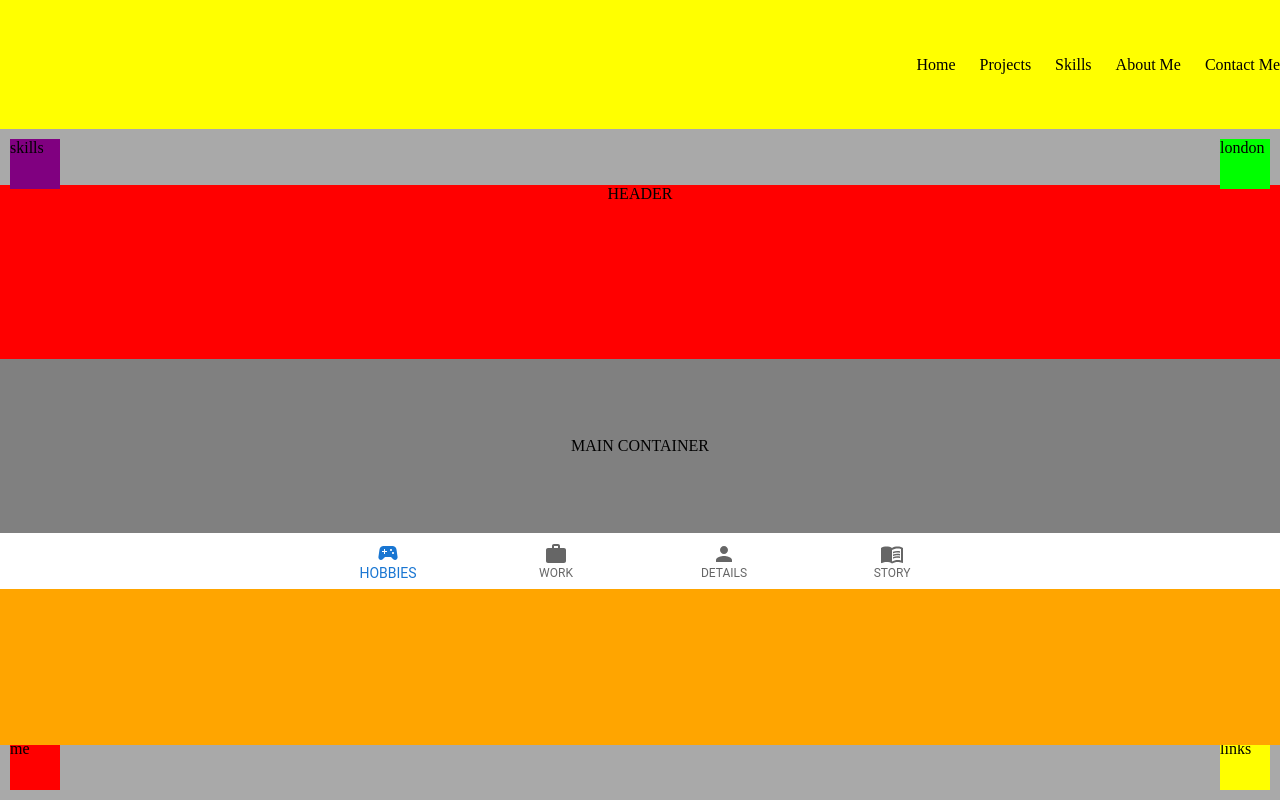
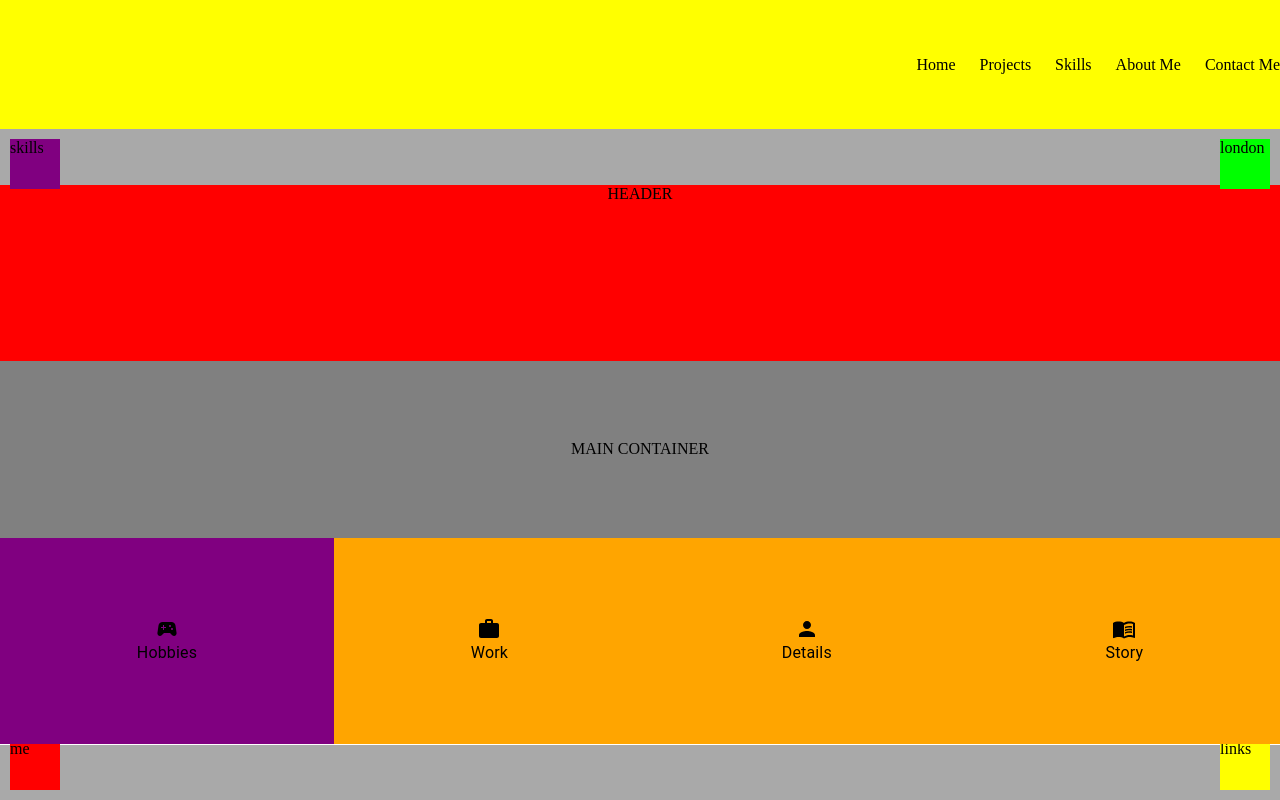
Before and after one commit to aiacuone/portfolio-v3, a Next.js app: page /aboutMe in a window 1280 px wide. Built offline with nearby package versions, Linux system fonts and the light colour scheme.

Commit message:
attached styling and logic to buttons about me page

```diff
--- a/pages/aboutMe.js
+++ b/pages/aboutMe.js
@@ -7,6 +7,8 @@ import ButtonGroup from '@mui/material/ButtonGroup'
 import Box from '@mui/material/Box'
 import BottomNavigation from '@mui/material/BottomNavigation'
 import BottomNavigationAction from '@mui/material/BottomNavigationAction'
+import Typography from '@mui/material/Typography'
+import Image from 'next/image'
 
 import RestoreIcon from '@mui/icons-material/Restore'
 
@@ -73,7 +75,7 @@ export default function aboutMe() {
           alignItems="center">
           ABOUT ME HEADER
         </Grid>
-        <Grid className={classes.buttonContainer} container>
+        <Grid className={classes.buttonContainer} container direction="column">
           <Buttons />
         </Grid>
         <Grid
@@ -225,30 +227,53 @@ export default function aboutMe() {
     )
   }
 
+  // const Buttons = () => {
+  //   return (
+  //     <Box sx={{ width: '100%' }}>
+  //       <BottomNavigation
+  //         showLabels
+  //         value={selection}
+  //         className={classesRoot.bottomNav}
+  //         onChange={(event, newSelection) => {
+  //           setSelection(newSelection)
+  //         }}>
+  //         {aboutMeArr.map((item) => {
+  //           const { name, icon: Icon } = aboutMeObj[item]
+  //           console.log(Icon, 'Icon')
+  //           return (
+  //             <BottomNavigationAction
+  //               icon={<Icon />}
+  //               label={name.toUpperCase()}
+  //               className={classesRoot.button}
+  //             />
+  //           )
+  //         })}
+  //       </BottomNavigation>
+  //     </Box>
+  //   )
+  // }
+
   const Buttons = () => {
-    return (
-      <Box sx={{ width: '100%' }}>
-        <BottomNavigation
-          showLabels
-          value={selection}
-          className={classesRoot.bottomNav}
-          onChange={(event, newSelection) => {
-            setSelection(newSelection)
-          }}>
-          {aboutMeArr.map((item) => {
-            const { name, icon: Icon } = aboutMeObj[item]
-            console.log(Icon, 'Icon')
-            return (
-              <BottomNavigationAction
-                icon={<Icon />}
-                label={name.toUpperCase()}
-                className={classesRoot.button}
-              />
-            )
-          })}
-        </BottomNavigation>
-      </Box>
-    )
+    const buttons = aboutMeArr.map((item, index) => {
+      const { name, icon: Icon } = aboutMeObj[item]
+      return (
+        <Grid
+          onClick={() => setSelection(index)}
+          className={classesRoot.button}
+          style={{ background: index == selection && 'purple' }}>
+          <Grid
+            container
+            className={classesRoot.container}
+            alignItems="center"
+            direction="column"
+            justifyContent="center">
+            <Icon />
+            <Typography>{name}</Typography>
+          </Grid>
+        </Grid>
+      )
+    })
+    return buttons
   }
 
   const useStylesRoot = makeStyles({
@@ -257,8 +282,9 @@ export default function aboutMe() {
       display: 'flex',
       flexDirection: isPhoneLandscape && 'column',
       background: 'brown',
-      height: '100%',
     },
+    button: { flexGrow: 1, cursor: 'pointer' },
+    container: { height: '100%' },
   })
 
   const classesRoot = useStylesRoot()
```
